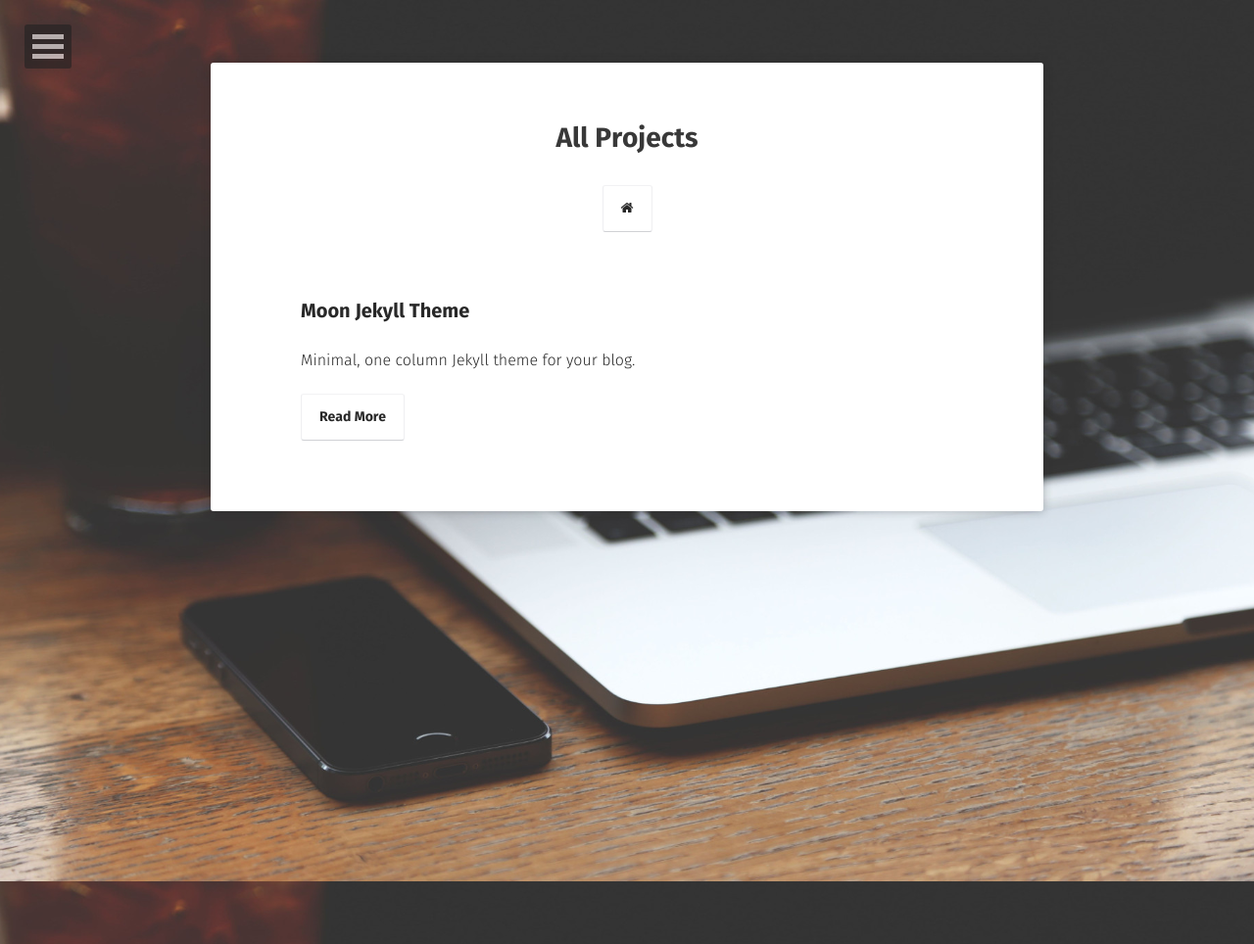
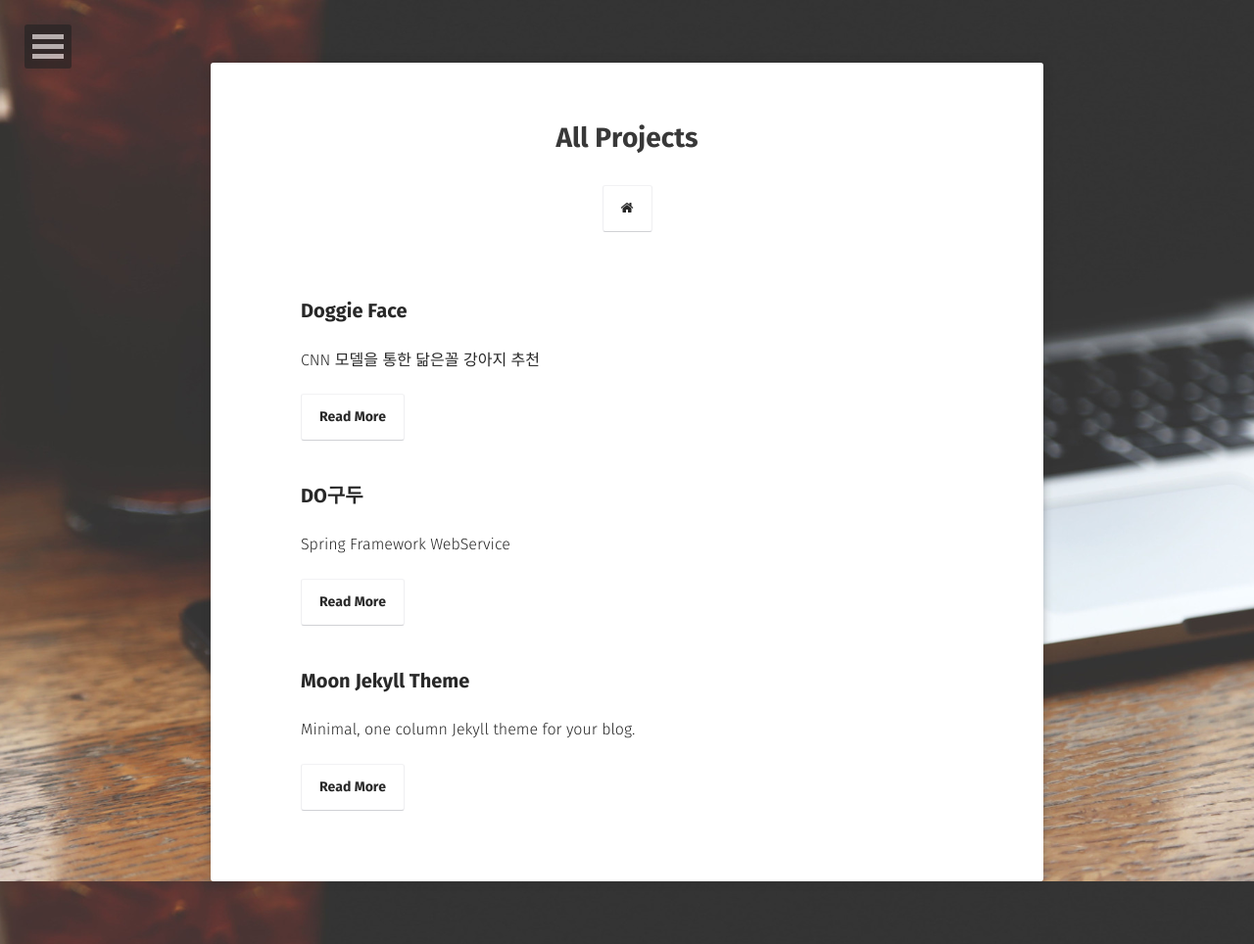
Before and after one commit to ChanohJEONG/chanohjeong.github.io, a Jekyll site: the page built from projects/index.md, in a window 1280 px wide. Shown: the whole page at 98% size. Built offline with Jekyll 4.4.1, drawn with Linux system fonts in a browser that asks for light colours; some web fonts are replaced; part of the change alters nothing that is shown.

````diff
--- a/_config.yml
+++ b/_config.yml
@@ -8,7 +8,7 @@ logo:               'assets/img/logo.png'
 background:         'assets/img/placeholder-big.jpg'
 tiled_bg:           false   # Set this true if you want to tile your background image, otherwise it will be covered
 locale:             en_KR
-#url:                http://localhost:4000/
+#url:                http://localhost:4000
 url:                https://chanohjeong.github.io/
 
 # Jekyll
--- /dev/null
+++ b/_posts/2021-01-13-Doshoes.md
@@ -0,0 +1,34 @@
+---
+layout: post
+title:  "DO구두"
+date:   2021-01-13
+excerpt: "Spring Framework WebService"
+project: true
+tag:
+- jekyll
+- moon
+- blog
+- about
+- theme
+comments: true
+---
+
+
+## 구두수선소 정보 제공 사이트
+
+<figure>
+	<a href="https://do-shoes.com"><img src="{{ site.url }}/assets/img/portfolio/do-shoes.png"></a>
+	<figcaption><a href="https://https://.do-shoes.com" title="from do-shoes.com"></a></figcaption>
+</figure>
+
+
+* skill : JAVA, Spring Boot, Open API
+* url : <a href="https://do-shoes.com"> https://do-shoes.com </a>
+
+```html
+Java와 Spring Boot를 이용하여 웹 어플리케이션을 구현하였습니다.
+이 웹사이트는 많은 직장인들의 사소한 스트레스 중 하나인 구두관리 문제를 해결하기 위해
+GPS 위치 기반으로 가장 가까운 9개의 구두수선소를 알려주며 예약서비스를 제공합니다.
+서울의 구두수선소 위치는 공공데이터포털에 있는 데이터를 사용하였고,
+구두수선소의 위치를 보여주기위한 지도는 카카오 API를 이용하였습니다
+```
--- /dev/null
+++ b/_posts/2021-01-13-doggyFace.md
@@ -0,0 +1,30 @@
+---
+layout: post
+title:  "Doggie Face"
+date:   2021-01-13
+excerpt: "CNN 모델을 통한 닮은꼴 강아지 추천"
+project: true
+tag:
+- jekyll
+- moon
+- blog
+- about
+- theme
+comments: true
+---
+
+
+## 닮은 개 종류를 찾아주는 사이트
+
+<figure>
+	<a href="http://heejun1942.pythonanywhere.com/"><img src="{{ site.url }}/assets/img/portfolio/doggy.png"></a>
+	<figcaption><a href="http://heejun1942.pythonanywhere.com/" title="from do-shoes.com"></a></figcaption>
+</figure>
+
+
+* skill : 딥러닝,CNN,Django
+* url : <a href="http://heejun1942.pythonanywhere.com/"> http://heejun1942.pythonanywhere.com/ </a>
+
+```html
+CNN 모델로 강아지 얼굴을 학습하여, 사람얼굴과 유사한 강아지종을 알려줍니다.
+```
````
